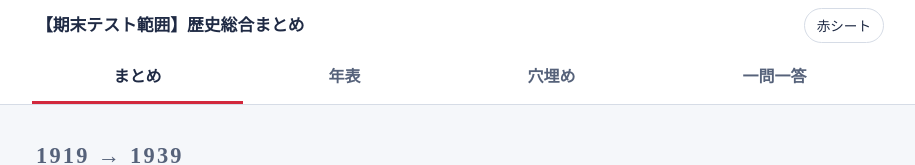
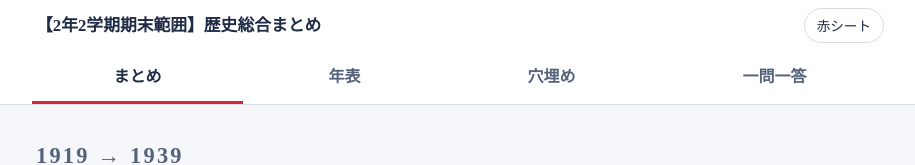
Before and after one commit to youki29/rekishi-sogo-matome, a plain HTML site: page index.html in a window 1280 px wide. Shown: the top 165 px of the page, without its empty margins (180-1095 px from the left). Drawn offline with Linux system fonts and the light colour scheme; a web font is replaced by a local one.

Commit message:
サイト名を【2年2学期期末範囲】に変更
Co-Authored-By: Claude Opus 5.5 <noreply@anthropic.com>

```diff
--- a/index.html
+++ b/index.html
@@ -3,7 +3,7 @@
 <head>
 <meta charset="UTF-8">
 <meta name="viewport" content="width=device-width, initial-scale=1, viewport-fit=cover">
-<title>【期末テスト範囲】歴史総合まとめ｜大戦間期の世界 1919–1939</title>
+<title>【2年2学期期末範囲】歴史総合まとめ｜大戦間期の世界 1919–1939</title>
 <link rel="preconnect" href="https://fonts.googleapis.com">
 <link rel="preconnect" href="https://fonts.gstatic.com" crossorigin>
 <link href="https://fonts.googleapis.com/css2?family=Zen+Kaku+Gothic+New:wght@400;500;700&family=Zen+Old+Mincho:wght@700;900&display=swap" rel="stylesheet">
@@ -134,7 +134,7 @@ footer{text-align:center;color:var(--sub);font-size:.8rem;padding:24px 16px 40px
 <body>
 <header class="top">
   <div class="bar">
-    <span class="brand">【期末テスト範囲】歴史総合まとめ</span>
+    <span class="brand">【2年2学期期末範囲】歴史総合まとめ</span>
     <button class="iconbtn sheetbtn" id="sheetBtn" aria-pressed="false" title="重要語句を赤シートで隠す">赤シート</button>
   </div>
   <nav class="tabs" aria-label="ページ切り替え">
```
